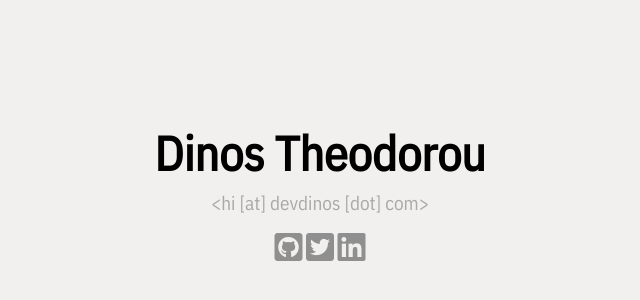
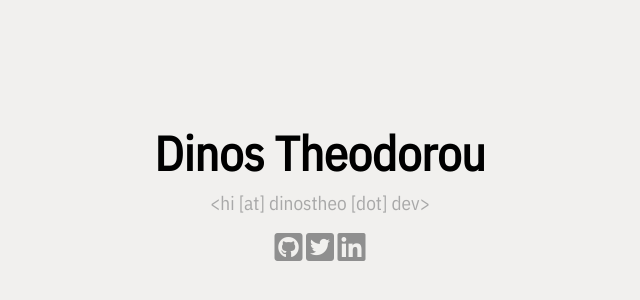
Before and after one commit to dinostheo/dinostheo.dev, a plain HTML site: page index.html in a window 1280 px wide. Shown: the part 222-522 px from the top of the page, 320-960 px from the left. Drawn offline with nearby package versions, Linux system fonts and the light colour scheme.

Commit message:
Rename domain from devdinos.com to dinostheo.dev

```diff
--- a/index.html
+++ b/index.html
@@ -34,7 +34,7 @@
   <body>
     <div class="main">
       <div style="font-size: 3em"><strong>Dinos Theodorou</strong></div>
-      <div style="font-size: 1.2em; margin-top: -100px; color: #a8a8a8">&lt;hi [at] devdinos [dot] com&gt;</div>
+      <div style="font-size: 1.2em; margin-top: -100px; color: #a8a8a8">&lt;hi [at] dinostheo [dot] dev&gt;</div>
       <div style="margin-top: -100px; color: #8f8f8f">
         <a href="https://github.com/dinostheo" target="_blank" title="github => dinostheo"><i class="fab fa-github-square fa-2x"></i></a>
         <a href="https://twitter.com/x_maras" target="_blank" title="twitter => x_maras"><i class="fab fa-twitter-square fa-2x"></i></a>
```
Also changed, not shown: 1 other file.
